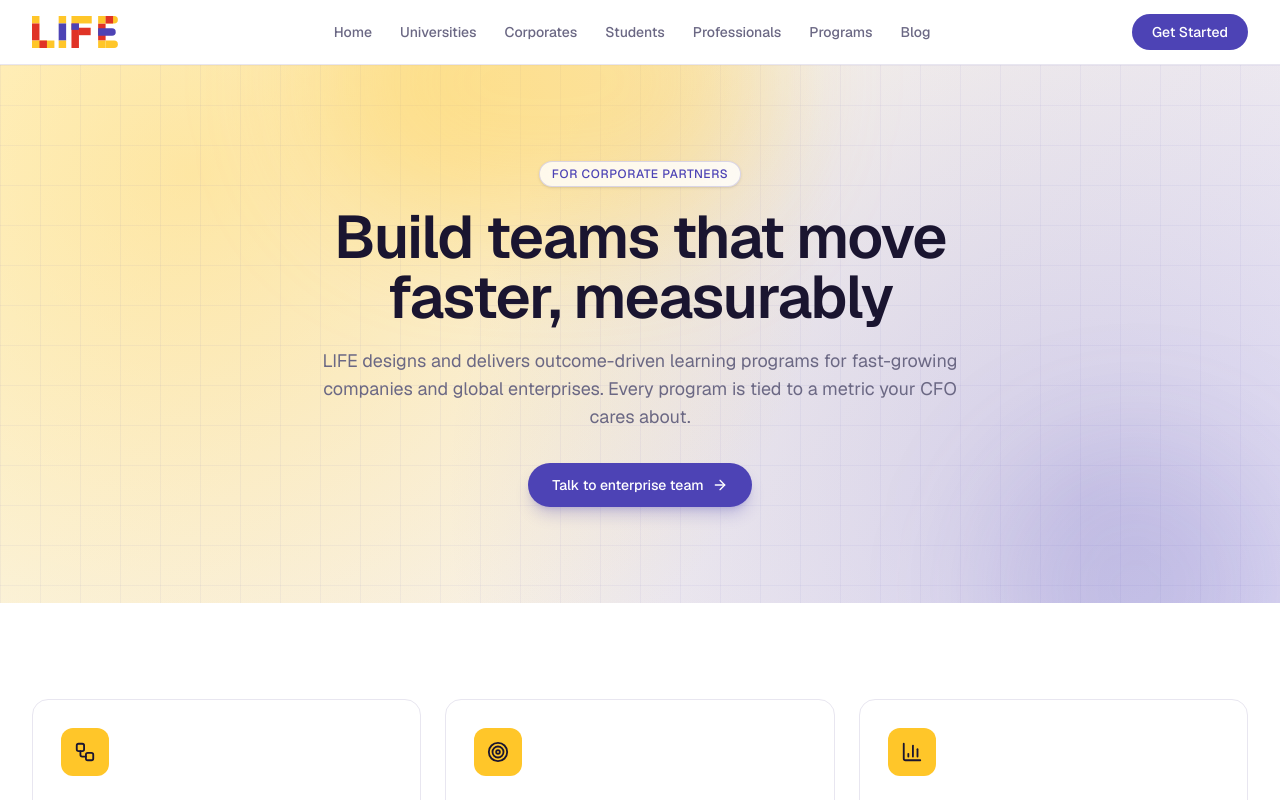
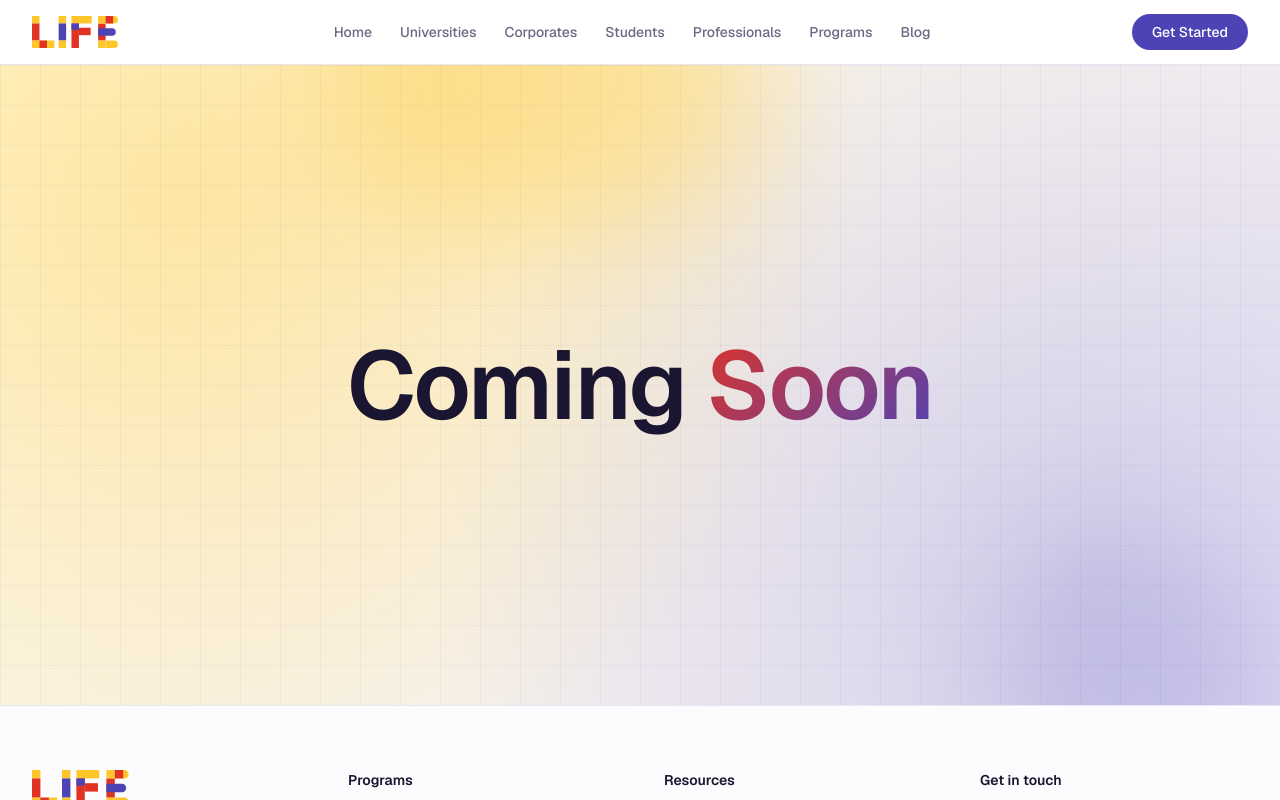
Before and after one commit to YT37/LIFE, a Next.js app: page /corporates in a window 1280 px wide. Shown: the top 800 px of the page. Built offline with nearby package versions, Linux system fonts and the light colour scheme.

Commit message:
Added Coming Soon Pages
Signed-off-by: Yug Thapar <yugthapar37@gmail.com>

```diff
--- a/app/corporates/page.tsx
+++ b/app/corporates/page.tsx
@@ -1,8 +1,13 @@
 import Link from "next/link";
 import { ArrowRight, Building2, Target, TrendingUp, Users2, Workflow, BarChart3 } from "lucide-react";
 import { PageHero } from "@/components/page-hero";
+import { ComingSoon } from "@/components/coming-soon";
 
 export const metadata = { title: "Corporate Partners | LIFE" };
+
+export default function CorporatesPage() {
+  return <ComingSoon />;
+}
 
 const services = [
   {
@@ -22,7 +27,7 @@ const services = [
   },
 ];
 
-export default function CorporatesPage() {
+function CorporatesPageFull() {
   return (
     <>
       <PageHero
--- a/app/professionals/page.tsx
+++ b/app/professionals/page.tsx
@@ -1,8 +1,13 @@
 import Link from "next/link";
 import { ArrowRight, Briefcase, LineChart, Globe, Award, Lightbulb, Layers } from "lucide-react";
 import { PageHero } from "@/components/page-hero";
+import { ComingSoon } from "@/components/coming-soon";
 
 export const metadata = { title: "Professionals | LIFE" };
+
+export default function ProfessionalsPage() {
+  return <ComingSoon />;
+}
 
 const tracks = [
   {
@@ -25,7 +30,7 @@ const tracks = [
   },
 ];
 
-export default function ProfessionalsPage() {
+function ProfessionalsPageFull() {
   return (
     <>
       <PageHero
--- a/app/universities/page.tsx
+++ b/app/universities/page.tsx
@@ -12,6 +12,11 @@ import {
   Globe,
 } from "lucide-react";
 import { PageHero } from "@/components/page-hero";
+import { ComingSoon } from "@/components/coming-soon";
+
+export default function UniversitiesPage() {
+  return <ComingSoon />;
+}
 
 const educaroBenefits = [
   "Native German instructors",
@@ -49,7 +54,7 @@ const offerings = [
   },
 ];
 
-export default function UniversitiesPage() {
+function UniversitiesPageFull() {
   return (
     <>
       <PageHero
--- /dev/null
+++ b/components/coming-soon.tsx
@@ -0,0 +1,14 @@
+export function ComingSoon() {
+  return (
+    <section className="relative flex min-h-[80vh] items-center justify-center overflow-hidden">
+      <div className="absolute inset-0 gradient-bg" />
+      <div className="absolute inset-0 grid-pattern" />
+      <div className="absolute -top-32 left-1/4 h-72 w-[28rem] rounded-full bg-[#FFC629]/35 blur-3xl" />
+      <div className="absolute -bottom-32 right-0 h-72 w-72 rounded-full bg-[#4d43b5]/15 blur-3xl" />
+
+      <h1 className="relative text-center text-6xl font-semibold tracking-tight sm:text-7xl lg:text-8xl">
+        Coming <span className="gradient-text">Soon</span>
+      </h1>
+    </section>
+  );
+}
```
